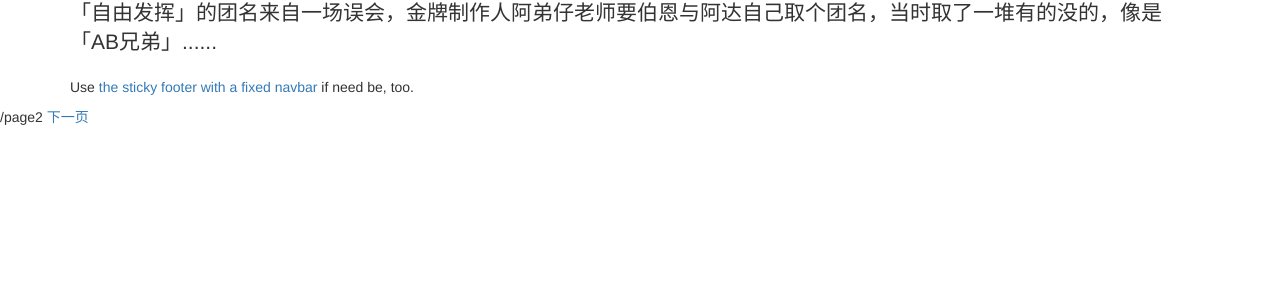
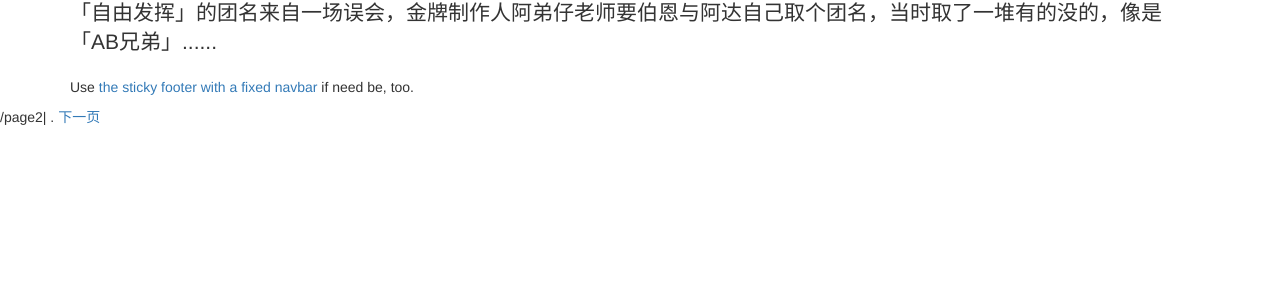
Before and after one commit to jinchangle/xiashuangxi.github.io, a Jekyll site: the page built from index.html, in a window 1280 px wide. Shown: the part 377-678 px from the top of the page. Built offline with Jekyll 4.4.1, drawn with Linux system fonts in a browser that asks for light colours; the list of posts is cut into pages by our own code.

Commit message:
Please enter the commit message for your changes. Lines starting  with '' will be ignored, and an empty message aborts the commit.  On branch master  Your branch is up-to-date with 'origin/master'.
 Changes to be committed:
	modified:   _layouts/default.html

```diff
--- a/_layouts/default.html
+++ b/_layouts/default.html
@@ -25,8 +25,8 @@
     {% endif %}
 
 
-{{ paginator.next_page_path }}
-{{ prepend: site.baseurl }}
+{{ paginator.next_page_path }}|
+{{  site.baseurl }}
     {% if paginator.next_page %}
     <a href="{{ site.baseurl }}{{ paginator.next_page_path }}">下一页</a>
     {% endif %}
```
